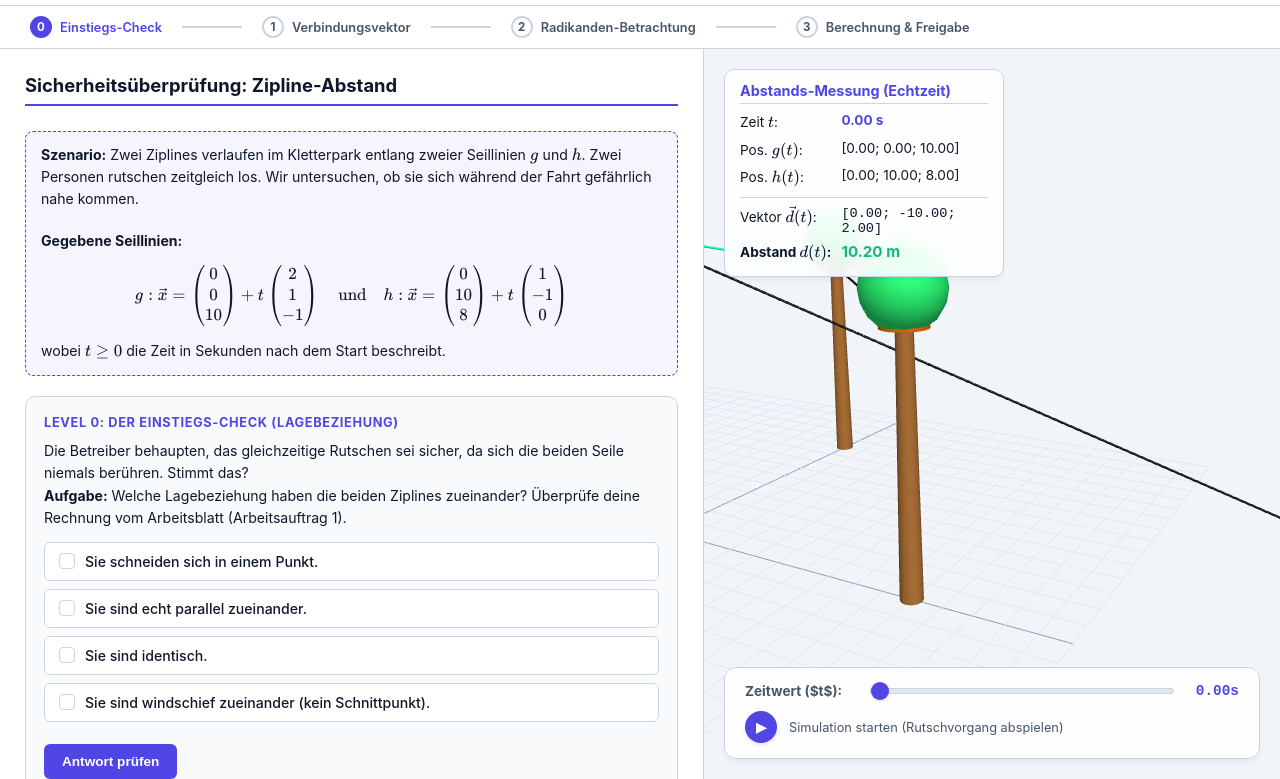
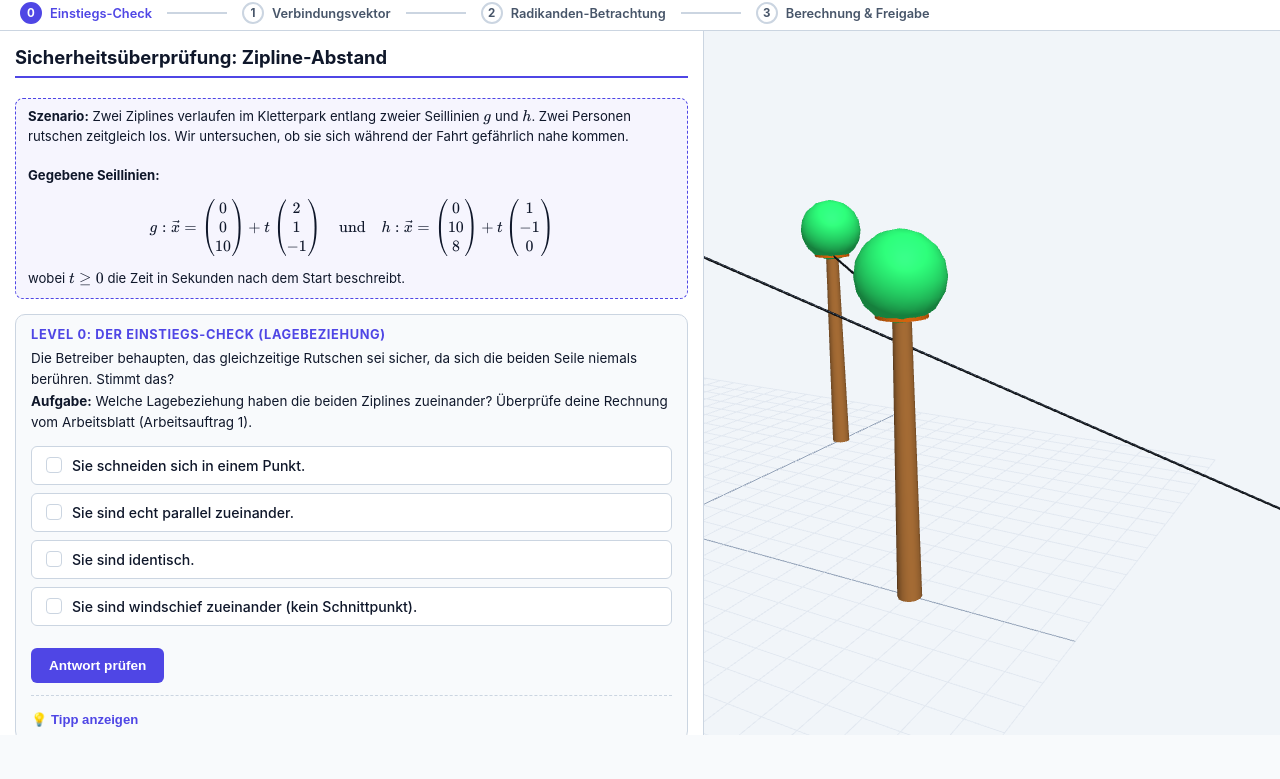
Before and after one commit to HerrDayi/Zipline, a plain HTML site: page index.html in a window 1280 px wide. Shown: the part 65-844 px from the top of the page. After the commit the page ends 800 px from the top, so only its background shows below. Drawn offline with nearby package versions, Linux system fonts and the light colour scheme; animation ran at ten frames a second.

Commit message:
Update index.html

```diff
--- a/index.html
+++ b/index.html
@@ -114,7 +114,7 @@
         .app-layout {
             display: flex;
             flex: 1;
-            height: calc(100vh - 70px);
+            min-height: 0; /* Critical for inner scrolling on iPad/Safari */
             position: relative;
         }
 
@@ -127,6 +127,7 @@
             display: flex;
             flex-direction: column;
             overflow-y: auto;
+            -webkit-overflow-scrolling: touch; /* Momentum scrolling on iPad */
             z-index: 5;
         }
 
@@ -807,6 +808,36 @@
 
         .p-step-line.completed {
             background: var(--success);
+        }
+
+        /* iPad Landscape / Small Screen height optimizations */
+        @media (max-height: 850px) {
+            header {
+                padding: 10px 20px;
+            }
+            .progress-steps-tracker {
+                padding: 6px 20px;
+                gap: 15px;
+            }
+            .panel-content {
+                padding: 15px;
+                gap: 15px;
+            }
+            .proof-step {
+                padding: 12px 15px;
+                margin-bottom: 10px;
+            }
+            .math-statement-card {
+                padding: 8px 12px;
+                font-size: 0.82rem;
+            }
+            .step-header {
+                margin-bottom: 6px;
+            }
+            .step-body {
+                margin-bottom: 8px;
+                font-size: 0.84rem;
+            }
         }
     </style>
 </head>
@@ -1247,8 +1278,35 @@
                 distEl.style.color = 'var(--success)';
             }
 
-            // Update distance connector line
-            updateDistanceLine(pG, pH, dist);
+            // Sync visibility based on active level
+            if (activeLevel === 0) {
+                zipRider1.visible = false;
+                zipRider2.visible = false;
+                if (connectingLine) {
+                    meshGroup.remove(connectingLine);
+                    connectingLine = null;
+                }
+                if (labelSprite) {
+                    meshGroup.remove(labelSprite);
+                    labelSprite = null;
+                }
+
+                // Hide live comparison stats card
+                document.querySelector('.live-comparison-card').style.display = 'none';
+                // Hide controls card
+                document.querySelector('.viewport-controls-card').style.display = 'none';
+            } else {
+                zipRider1.visible = true;
+                zipRider2.visible = true;
+
+                // Show live comparison stats card
+                document.querySelector('.live-comparison-card').style.display = 'block';
+                // Show controls card
+                document.querySelector('.viewport-controls-card').style.display = 'flex';
+
+                // Update distance connector line
+                updateDistanceLine(pG, pH, dist);
+            }
 
             // Sync controls slider
             document.getElementById('time-slider').value = tVal;
@@ -1461,6 +1519,9 @@
                 if (stepsContainer) renderMathInElement(stepsContainer, renderOptions);
                 if (liveCard) renderMathInElement(liveCard, renderOptions);
             }
+
+            // Sync 3D scene elements visibility with active level
+            update3DState();
         }
 
         // Toggle Hint
@@ -1470,6 +1531,10 @@
             if (box.style.display === 'none') {
                 box.style.display = 'block';
                 btn.innerHTML = '💡 Tipp ausblenden';
+                // Scroll hint box smoothly into view
+                setTimeout(() => {
+                    box.scrollIntoView({ behavior: 'smooth', block: 'nearest' });
+                }, 50);
             } else {
                 box.style.display = 'none';
                 btn.innerHTML = '💡 Tipp anzeigen';
```
